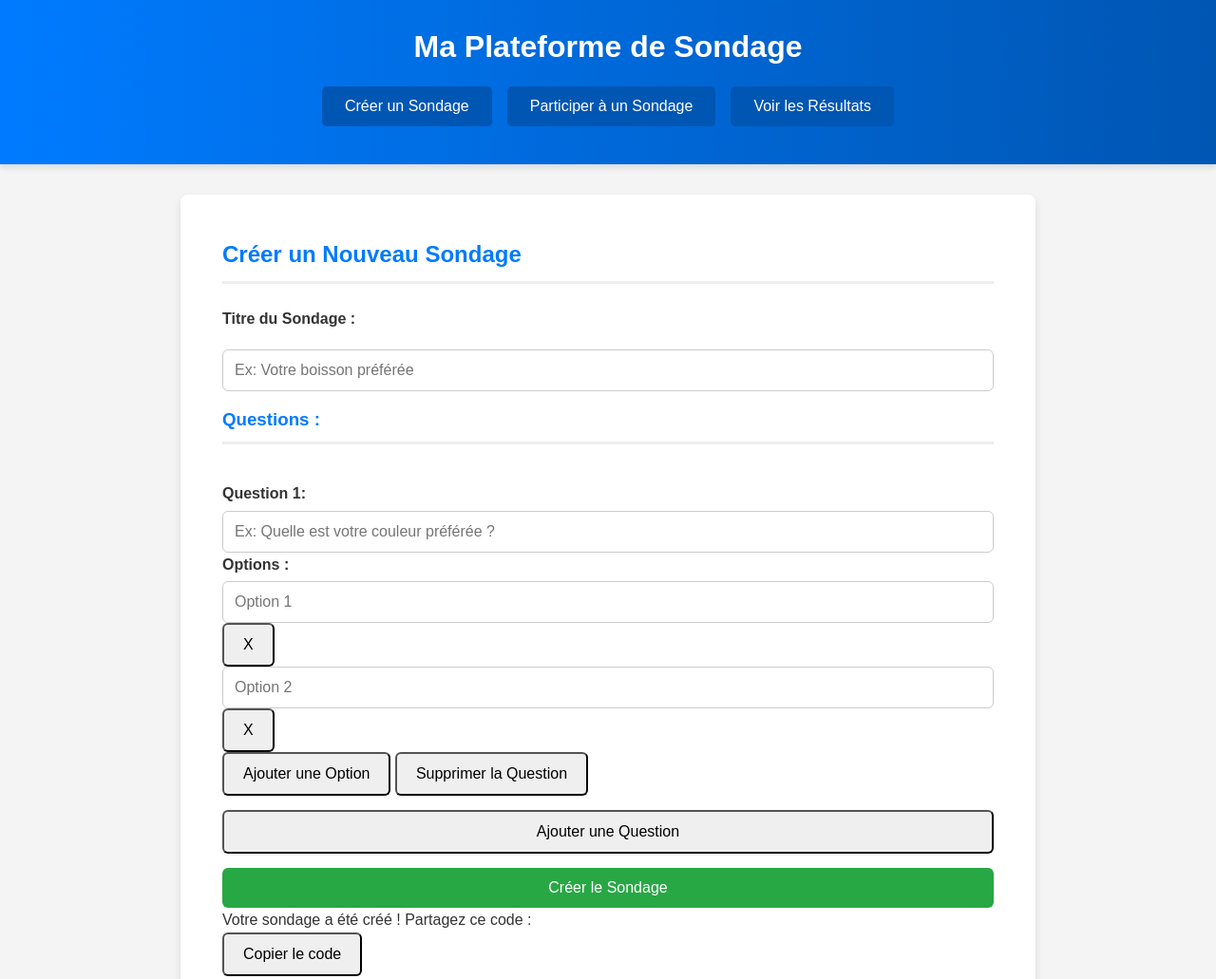
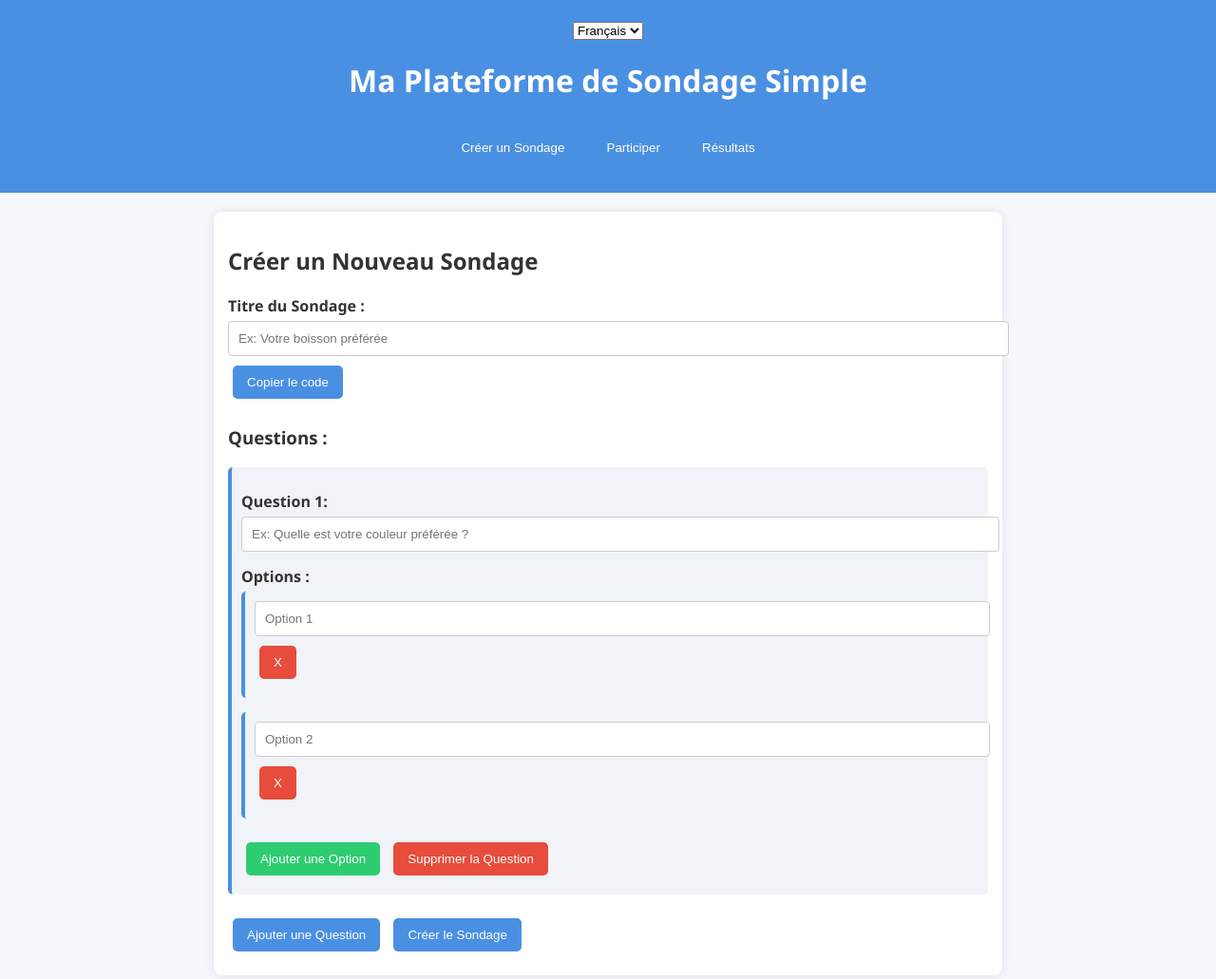
Before and after one commit to Mohamedali171997/sondage, a website: page index.html in a window 1280 px wide. Shown: the top 1031 px of the page at 95% size. Drawn offline with Linux system fonts and the light colour scheme.

Commit message:
language changer functionality

```diff
--- a/app.js
+++ b/app.js
@@ -43,6 +43,70 @@ const resultsContainer = document.getElementById('results-container');
 const resultsMessage = document.getElementById('results-message');
 
 let questionCount = 0; // Compteur pour les questions
+// --- language selectore
+const langSwitcher = document.getElementById("language-switcher");
+
+function setLanguage(lang) {
+    document.documentElement.lang = lang;
+document.documentElement.dir = (lang === "ar") ? "rtl" : "ltr";
+
+    fetch(`lang/${lang}.json`)
+        .then(response => {
+            if (!response.ok) throw new Error("Language file not found");
+            return response.json();
+        })
+        .then(data => {
+            const map = [
+                ["header h1", data.title],
+                ["nav button:nth-child(1)", data.create],
+                ["nav button:nth-child(2)", data.participate],
+                ["nav button:nth-child(3)", data.results],
+                ["#create-survey-section h2", data.createSurvey],
+                ["label[for='survey-title']", data.surveyTitleLabel],
+                ["#add-question-btn", data.addQuestion],
+                ["#create-survey-form button[type='submit']", data.submitSurvey],
+                ["#survey-code-display p", data.surveyCreated],
+                ["#survey-code-display button", data.copyCode],
+                ["#participate-survey-section h2", data.participateSurvey],
+                ["label[for='participate-survey-code']", data.enterCode],
+                ["#load-survey-form button", data.loadSurvey],
+                ["#submit-answers-form button", data.submitAnswers],
+                ["#view-results-section h2", data.viewResults],
+                ["label[for='results-survey-code']", data.enterCode],
+                ["#load-results-form button", data.viewResultsBtn]
+            ];
+
+            map.forEach(([selector, text]) => {
+                const el = document.querySelector(selector);
+                if (el && typeof text === "string") {
+                    el.textContent = text;
+                } else if (!el) {
+                    console.warn(`Element not found for selector: ${selector}`);
+                } else if (typeof text !== "string") {
+                    console.warn(`Missing translation key for selector: ${selector}`);
+                }
+            });
+
+            // Handle all "Copy Code" buttons reliably
+            document.getElementById("copy-btn-1").textContent = data.copyCode || "Copy Code";
+            document.getElementById("copy-btn-2").textContent = data.copyCode || "Copy Code";
+
+            document.title = data.title || "Survey App";
+            localStorage.setItem("lang", lang);
+        })
+        .catch(err => {
+            console.error("Language loading error:", err);
+        });
+}
+
+langSwitcher.addEventListener("change", (e) => setLanguage(e.target.value));
+
+document.addEventListener("DOMContentLoaded", () => {
+    const savedLang = localStorage.getItem("lang") || "fr";
+    langSwitcher.value = savedLang;
+    setLanguage(savedLang);
+});
+
 
 // --- Fonctions Utilitaires ---
 
@@ -178,7 +242,9 @@ createSurveyForm.addEventListener('submit', async (e) => {
             questions: questions,
             createdAt: firebase.firestore.FieldValue.serverTimestamp()
         });
+       // clearForm(createSurveyForm);
         generatedSurveyCode.textContent = docRef.id;
+        //clearForm(createSurveyForm);
         surveyCodeDisplay.classList.remove('hidden');
         clearForm(createSurveyForm);
         showMessage(surveyCodeDisplay, `Votre sondage a été créé ! Partagez ce code : ${docRef.id}`, 'success');
--- a/index.html
+++ b/index.html
@@ -10,6 +10,12 @@
 </head>
 <body>
     <header>
+        <select id="language-switcher">
+            <option value="fr">Français</option>
+            <option value="en">English</option>
+            <option value="ar">العربية</option>
+          </select>
+
         <h1>Ma Plateforme de Sondage</h1>
         <nav>
             <button onclick="showSection('create-survey-section')">Créer un Sondage</button>
@@ -24,6 +30,7 @@
             <form id="create-survey-form">
                 <label for="survey-title">Titre du Sondage :</label>
                 <input type="text" id="survey-title" placeholder="Ex: Votre boisson préférée" required>
+                <button id="copy-btn-1" onclick="copySurveyCode()">Copier le code</button>
 
                 <h3>Questions :</h3>
                 <div id="questions-container">
@@ -35,7 +42,7 @@
             <div id="survey-code-display" class="hidden">
                 <p>Votre sondage a été créé ! Partagez ce code :</p>
                 <strong id="generated-survey-code"></strong>
-                <button onclick="copySurveyCode()">Copier le code</button>
+                <button id="copy-btn-2" onclick="copySurveyCode()">Copier le code</button>
             </div>
         </section>
 
--- /dev/null
+++ b/lang/fr.json
@@ -0,0 +1,18 @@
+{
+    "title": "Ma Plateforme de Sondage Simple",
+    "create": "Créer un Sondage",
+    "participate": "Participer",
+    "results": "Résultats",
+    "createSurvey": "Créer un Nouveau Sondage",
+    "surveyTitleLabel": "Titre du Sondage :",
+    "addQuestion": "Ajouter une Question",
+    "submitSurvey": "Créer le Sondage",
+    "copyCode": "Copier le code",
+    "surveyCreated": "Votre sondage a été créé ! Partagez ce code :",
+    "participateSurvey": "Participer à un Sondage",
+    "enterCode": "Code du Sondage :",
+    "loadSurvey": "Charger le Sondage",
+    "submitAnswers": "Soumettre les Réponses",
+    "viewResults": "Voir les Résultats d'un Sondage",
+    "viewResultsBtn": "Voir les Résultats"
+  }
--- a/style.css
+++ b/style.css
@@ -1,141 +1,165 @@
-/* Réinitialisation des styles de base */
-* {
+/* Global Styles */
+body {
     margin: 0;
     padding: 0;
-    box-sizing: border-box;
+    font-family: 'Segoe UI', Tahoma, Geneva, Verdana, sans-serif;
+    background-color: #f5f7fa;
+    color: #333;
 }
 
-body {
-    font-family: 'Arial', sans-serif;
-    background-color: #f4f4f4;
-    color: #333;
-    line-height: 1.6;
+header {
+    background-color: #4a90e2;
+    color: white;
+    padding: 20px;
+    text-align: center;
 }
 
-/* En-tête */
-header {
-    background: linear-gradient(90deg, #007bff, #0056b3);
-    color: white;
-    padding: 1.5rem 0;
-    text-align: center;
-    box-shadow: 0 4px 6px rgba(0, 0, 0, 0.1);
+nav {
+    margin-top: 10px;
 }
 
-/* Barre de navigation */
-nav {
-    display: flex;
-    justify-content: center;
-    gap: 1rem;
-    padding: 1rem 0;
+nav .button {
+    margin: 0 5px;
 }
 
-nav button {
-    background: #0056b3;
+/* Button Styles */
+.button,
+button {
+    display: inline-block;
+    padding: 10px 15px;
+    margin: 10px 5px;
+    background-color: #4a90e2;
     color: white;
+    text-decoration: none;
     border: none;
-    padding: 0.75rem 1.5rem;
     border-radius: 5px;
-    cursor: pointer;
-    font-size: 1rem;
-    transition: 0.3s ease;
-}
-
-nav button:hover {
-    background: #004085;
-}
-
-/* Conteneur principal */
-main {
-    max-width: 900px;
-    margin: 2rem auto;
-    padding: 1.5rem;
-    background: white;
-    box-shadow: 0 4px 8px rgba(0, 0, 0, 0.1);
-    border-radius: 8px;
-}
-
-/* Sections */
-section {
-    padding: 20px;
-    border-bottom: 2px solid #eee;
-}
-
-section:last-child {
-    border-bottom: none;
-}
-
-/* Titres */
-h2, h3 {
-    color: #007bff;
-    border-bottom: 3px solid #eee;
-    padding-bottom: 0.5rem;
-    margin-bottom: 1.5rem;
-}
-
-/* Formulaire */
-form {
-    display: flex;
-    flex-direction: column;
-    gap: 15px;
-}
-
-label {
-    font-weight: bold;
-    margin-bottom: 5px;
-    display: block;
-}
-
-input[type="text"],
-input[type="email"],
-textarea {
-    width: 100%;
-    padding: 12px;
-    border: 1px solid #ccc;
-    border-radius: 6px;
-    font-size: 1rem;
-}
-
-/* Boutons */
-button {
-    padding: 12px 20px;
-    border-radius: 6px;
-    font-size: 1rem;
-    transition: background-color 0.3s ease;
     cursor: pointer;
 }
 
-button[type="submit"] {
-    background: #28a745;
-    color: white;
-    border: none;
+.button:hover,
+button:hover {
+    background-color: #357ab8;
 }
 
-button[type="submit"]:hover {
-    background: #218838;
+/* Forms and Sections */
+main {
+    max-width: 800px;
+    margin: 20px auto;
+    padding: 15px;
+    background-color: white;
+    border-radius: 8px;
+    box-shadow: 0 0 10px rgba(0, 0, 0, 0.1);
 }
 
-/* Messages */
-.success-message {
-    color: #28a745;
+form label {
+    display: block;
+    margin: 15px 0 5px;
     font-weight: bold;
 }
 
-.error-message {
-    color: #dc3545;
-    font-size: 0.9rem;
+form input[type="text"] {
+    width: 100%;
+    padding: 10px;
+    border: 1px solid #ccc;
+    border-radius: 4px;
 }
 
-/* Résultats */
+form .question-item,
+form .option-item {
+    margin-bottom: 15px;
+    padding: 10px;
+    border-left: 4px solid #4a90e2;
+    background-color: #f0f4f8;
+    border-radius: 5px;
+}
+
+form .options-container {
+    margin-top: 10px;
+}
+
+form .remove-option-btn,
+form .remove-question-btn {
+    background-color: #e74c3c;
+    margin-left: 5px;
+}
+
+form .remove-option-btn:hover,
+form .remove-question-btn:hover {
+    background-color: #c0392b;
+}
+
+form .add-option-btn {
+    background-color: #2ecc71;
+}
+
+form .add-option-btn:hover {
+    background-color: #27ae60;
+}
+
+.hidden {
+    display: none;
+}
+
+/* Message Styling */
+.success-message {
+    color: green;
+    margin-top: 15px;
+}
+
+.error-message {
+    color: red;
+    margin-top: 15px;
+}
+
+.info-message {
+    color: #333;
+    font-style: italic;
+    margin-top: 15px;
+}
+
+/* Landing Page */
+.landing-options {
+    display: flex;
+    justify-content: center;
+    gap: 20px;
+    flex-wrap: wrap;
+}
+
+/* Responsive Design */
+@media (max-width: 600px) {
+    .landing-options {
+        flex-direction: column;
+        align-items: center;
+    }
+
+    main {
+        margin: 10px;
+    }
+}
+/* Résultats du sondage */
+.result-bar-container {
+    margin: 10px 0;
+    background-color: #f1f1f1;
+    border-radius: 10px;
+    overflow: hidden;
+    box-shadow: inset 0 1px 2px rgba(0, 0, 0, 0.1);
+}
+
 .result-bar {
-    background: #007bff;
-    height: 100%;
-    width: 0%;
-    border-radius: 4px;
-    display: flex;
-    align-items: center;
-    justify-content: flex-end;
-    color: white;
-    font-size: 0.8rem;
-    padding-right: 5px;
-    box-sizing: border-box;
+    height: 24px;
+    line-height: 24px;
+    padding-left: 10px;
+    color: #fff;
+    font-weight: bold;
+    font-family: 'Segoe UI', Tahoma, sans-serif;
+    transition: width 0.5s ease-in-out;
+    background: linear-gradient(to right, #0074D9, #00c3ff);
 }
+
+/* Texte au-dessus de chaque barre */
+.result-label {
+    margin-bottom: 4px;
+    font-weight: 500;
+    font-size: 14px;
+    color: #333;
+}
```
Also changed, not shown: lang/ar.json (added, +18 -0 lines), lang/en.json (added, +24 -0 lines).
